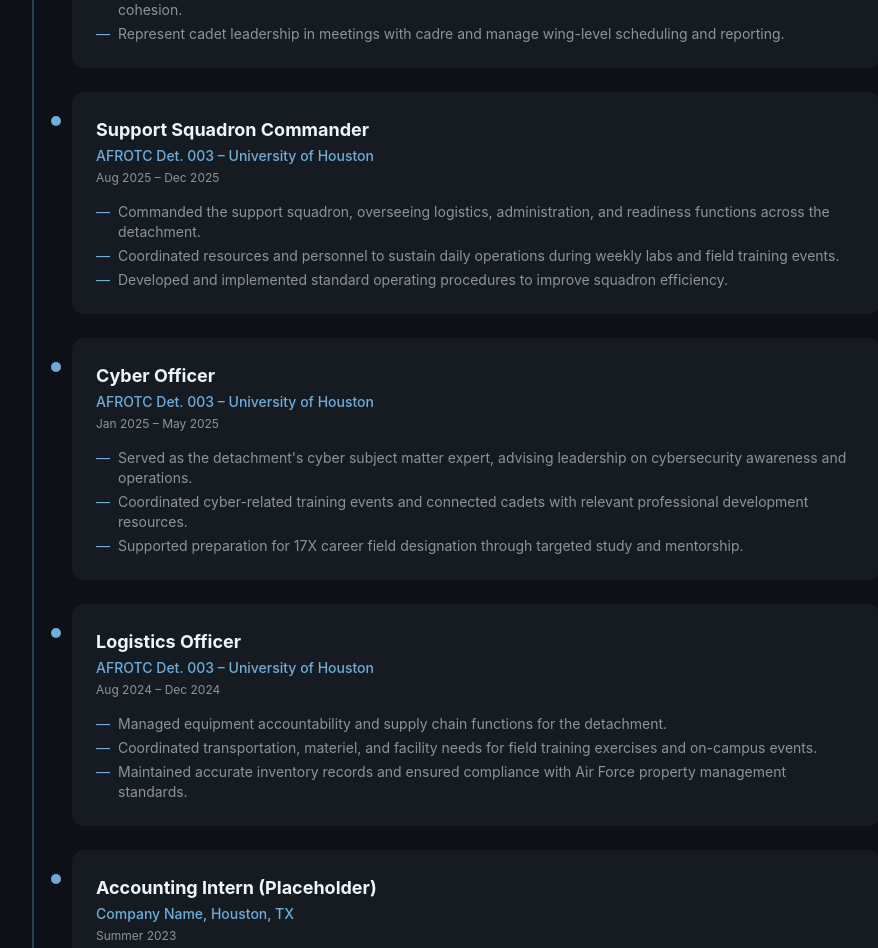
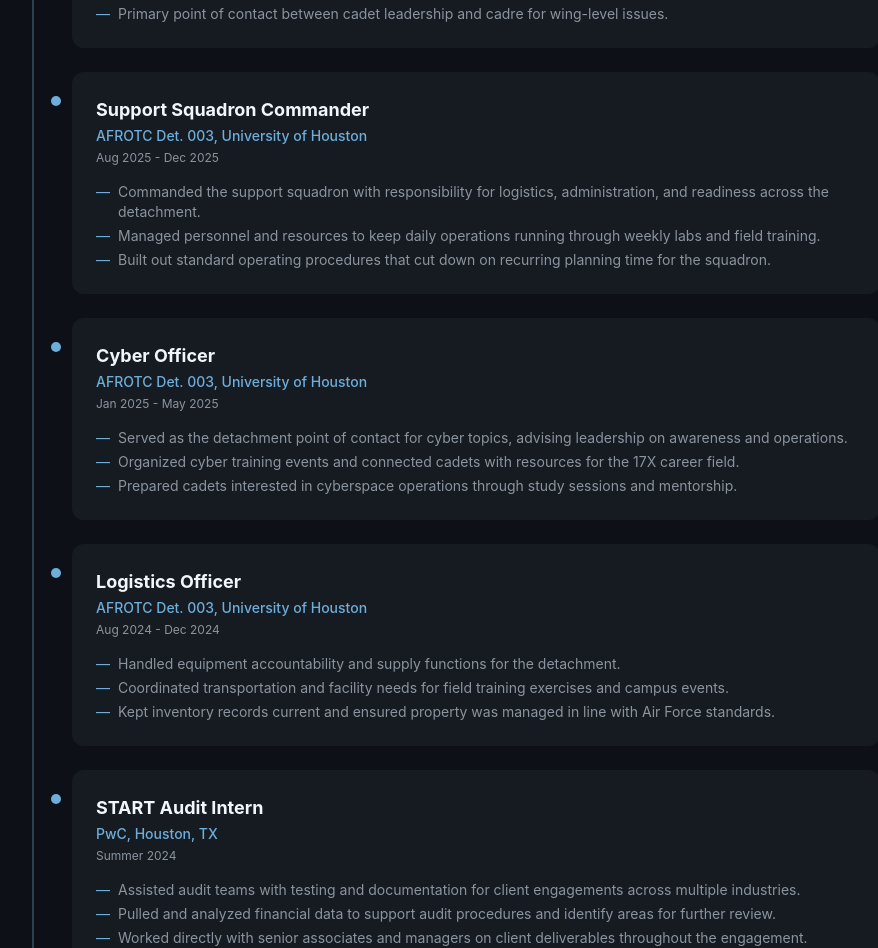
Before and after one commit to Jeffrs2992/HON4130-ePortfolio, a React (Vite) app: page /leadership in a window 1280 px wide. Shown: the part 464-1412 px from the top of the page, without its empty margins (184-1062 px from the left). Built offline with nearby package versions, Linux system fonts and the light colour scheme.

Commit message:
feat: rewrite copy to sound natural, add PwC internship

```diff
--- a/src/data/education.js
+++ b/src/data/education.js
@@ -30,5 +30,5 @@
   commissioning: '2nd Lieutenant, United States Air Force',
   afsc: '17X – Cyberspace Operations',
   description:
-    'Completed four years of military officer training alongside a full academic course load. Developed leadership, mission planning, and command skills through weekly labs, field training, and progressive leadership roles — from Logistics Officer to Deputy Wing Commander.',
+    'Completed four years of military officer training while carrying a full academic course load. Built leadership and mission planning skills through weekly labs, field training exercises, and progressively senior roles in the detachment, from Logistics Officer up to Deputy Wing Commander.',
 }
--- a/src/data/experience.js
+++ b/src/data/experience.js
@@ -2,56 +2,56 @@
   {
     id: 1,
     role: 'Deputy Wing Commander',
-    organization: 'AFROTC Det. 003 – University of Houston',
-    dateRange: 'Jan 2026 – May 2026',
+    organization: 'AFROTC Det. 003, University of Houston',
+    dateRange: 'Jan 2026 - May 2026',
     bullets: [
-      'Serve as second-in-command of the cadet wing, supporting the Wing Commander in all operations and administrative functions.',
-      'Lead cross-functional coordination between squadron commanders to ensure mission readiness and unit cohesion.',
-      'Represent cadet leadership in meetings with cadre and manage wing-level scheduling and reporting.',
+      'Second-in-command of the cadet wing, supporting the Wing Commander across operations and administrative functions.',
+      'Coordinated between squadron commanders on scheduling, readiness, and unit-wide priorities.',
+      'Primary point of contact between cadet leadership and cadre for wing-level issues.',
     ],
   },
   {
     id: 2,
     role: 'Support Squadron Commander',
-    organization: 'AFROTC Det. 003 – University of Houston',
-    dateRange: 'Aug 2025 – Dec 2025',
+    organization: 'AFROTC Det. 003, University of Houston',
+    dateRange: 'Aug 2025 - Dec 2025',
     bullets: [
-      'Commanded the support squadron, overseeing logistics, administration, and readiness functions across the detachment.',
-      'Coordinated resources and personnel to sustain daily operations during weekly labs and field training events.',
-      'Developed and implemented standard operating procedures to improve squadron efficiency.',
+      'Commanded the support squadron with responsibility for logistics, administration, and readiness across the detachment.',
+      'Managed personnel and resources to keep daily operations running through weekly labs and field training.',
+      'Built out standard operating procedures that cut down on recurring planning time for the squadron.',
     ],
   },
   {
     id: 3,
     role: 'Cyber Officer',
-    organization: 'AFROTC Det. 003 – University of Houston',
-    dateRange: 'Jan 2025 – May 2025',
+    organization: 'AFROTC Det. 003, University of Houston',
+    dateRange: 'Jan 2025 - May 2025',
     bullets: [
-      'Served as the detachment\'s cyber subject matter expert, advising leadership on cybersecurity awareness and operations.',
-      'Coordinated cyber-related training events and connected cadets with relevant professional development resources.',
-      'Supported preparation for 17X career field designation through targeted study and mentorship.',
+      'Served as the detachment point of contact for cyber topics, advising leadership on awareness and operations.',
+      'Organized cyber training events and connected cadets with resources for the 17X career field.',
+      'Prepared cadets interested in cyberspace operations through study sessions and mentorship.',
     ],
   },
   {
     id: 4,
     role: 'Logistics Officer',
-    organization: 'AFROTC Det. 003 – University of Houston',
-    dateRange: 'Aug 2024 – Dec 2024',
+    organization: 'AFROTC Det. 003, University of Houston',
+    dateRange: 'Aug 2024 - Dec 2024',
     bullets: [
-      'Managed equipment accountability and supply chain functions for the detachment.',
-      'Coordinated transportation, materiel, and facility needs for field training exercises and on-campus events.',
-      'Maintained accurate inventory records and ensured compliance with Air Force property management standards.',
+      'Handled equipment accountability and supply functions for the detachment.',
+      'Coordinated transportation and facility needs for field training exercises and campus events.',
+      'Kept inventory records current and ensured property was managed in line with Air Force standards.',
     ],
   },
   {
     id: 5,
-    role: 'Accounting Intern (Placeholder)',
-    organization: 'Company Name, Houston, TX',
-    dateRange: 'Summer 2023',
+    role: 'START Audit Intern',
+    organization: 'PwC, Houston, TX',
+    dateRange: 'Summer 2024',
     bullets: [
-      'Assisted with financial statement preparation and reconciliation for mid-size clients.',
-      'Analyzed accounts payable/receivable data using Excel pivot tables and VLOOKUP formulas.',
-      'Shadowed senior accountants in client-facing audit preparation sessions.',
+      'Assisted audit teams with testing and documentation for client engagements across multiple industries.',
+      'Pulled and analyzed financial data to support audit procedures and identify areas for further review.',
+      'Worked directly with senior associates and managers on client deliverables throughout the engagement.',
     ],
   },
 ]
--- a/src/pages/About.jsx
+++ b/src/pages/About.jsx
@@ -36,12 +36,13 @@
         {/* Left — bio (2/3 width) */}
         <div className="md:col-span-2">
           <p className="text-off-white/90 text-base md:text-lg leading-relaxed">
-            I&rsquo;m a senior at the University of Houston, double majoring in Accounting
-            and Management Information Systems within the Honors College. For the past
-            four years, I&rsquo;ve served in AFROTC and will commission as a 2nd Lieutenant
-            in the United States Air Force, designated as a 17X Cyberspace Operations
-            officer. I&rsquo;m passionate about the intersection of technology, leadership,
-            and national service.
+            I&rsquo;m a senior at the University of Houston studying Accounting and
+            Management Information Systems in the Honors College. I&rsquo;ve spent the
+            last four years in AFROTC and will be commissioning as a 2nd Lieutenant
+            in the United States Air Force as a 17X Cyberspace Operations officer.
+            Outside of school and ROTC, I&rsquo;m interested in how technology and
+            leadership overlap, and how that shows up in both the military and the
+            private sector.
           </p>
         </div>
 
--- a/src/pages/Home.jsx
+++ b/src/pages/Home.jsx
@@ -43,7 +43,7 @@
 
         {/* Tagline */}
         <p className="text-muted text-base md:text-lg max-w-xl leading-relaxed mt-1">
-          Bridging the gap between technology and leadership&nbsp;— one mission at a time.
+          Bridging the gap between technology and leadership, one mission at a time.
         </p>
 
         {/* CTA buttons */}
```
